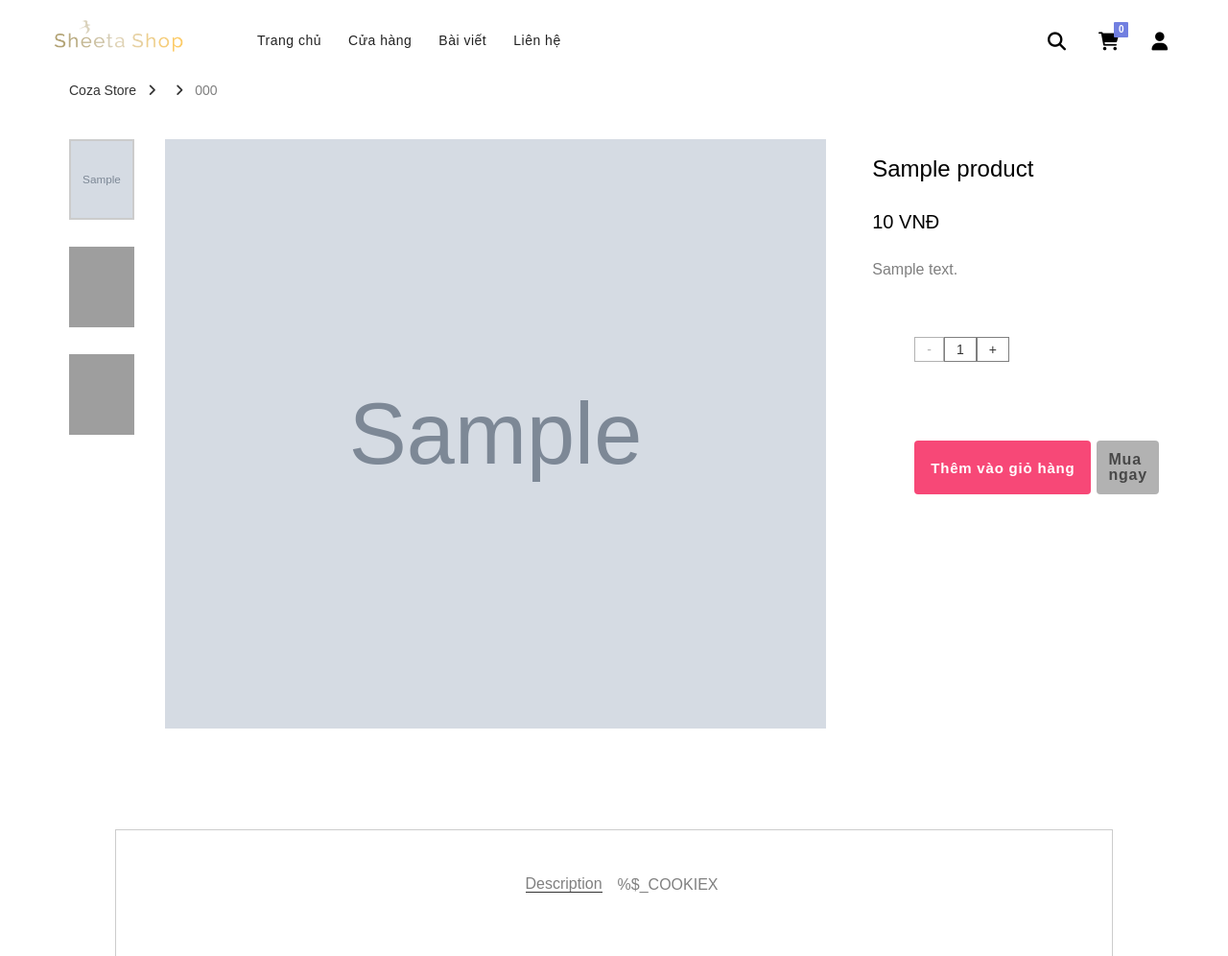
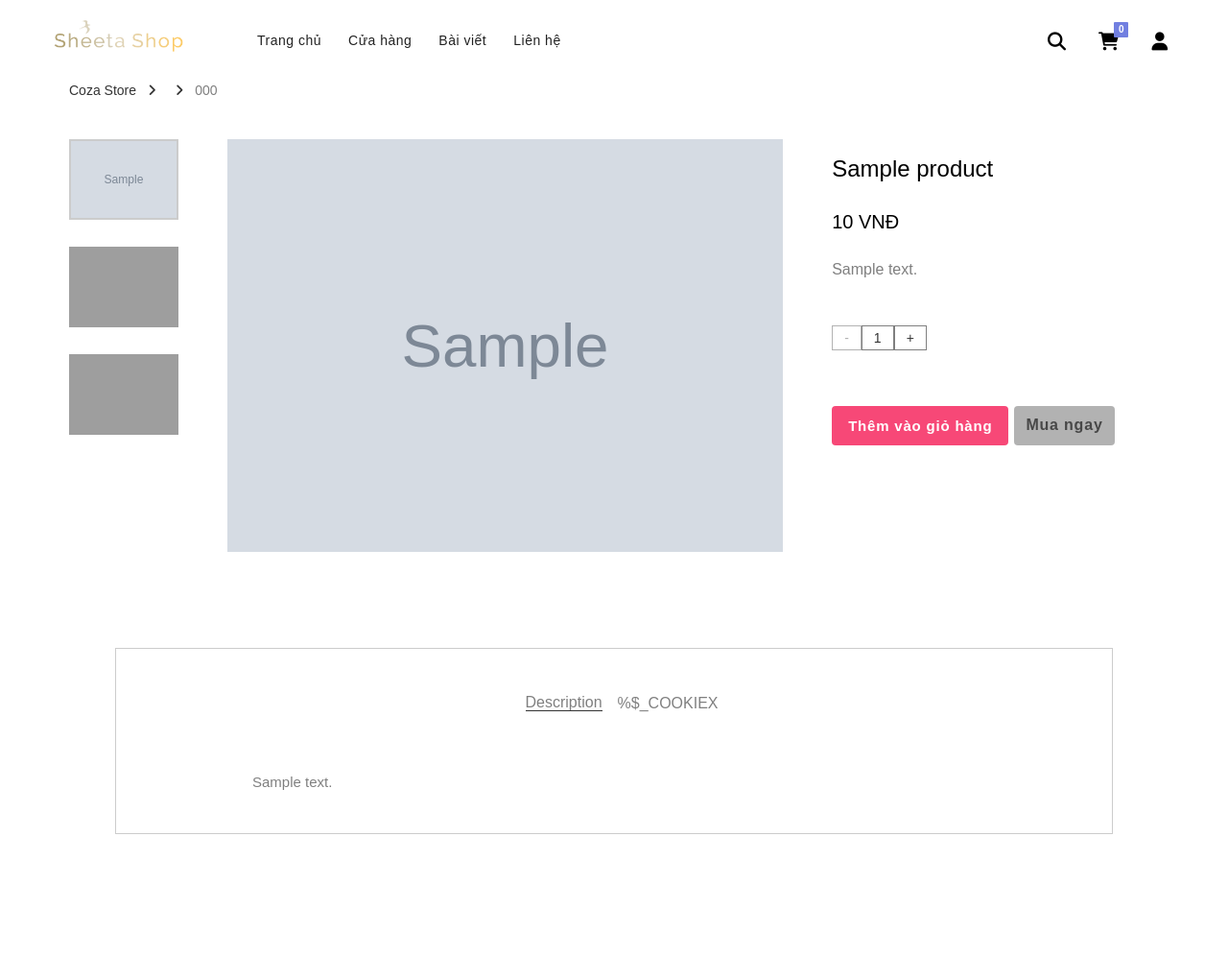
Before and after one commit to ngoclinh8123/coza-shop, a PHP site: page /san-pham?id=1 in a window 1280 px wide. Shown: the top 996 px of the page at 96% size. Run offline with PHP 8.4, Linux system fonts and the light colour scheme; tables that the repository leaves empty or names only in its code hold one stand-in row (values such as "Sample post"); grey boxes marked "Sample" are stand-in pictures; data that the repository does not hold is empty; grey boxes are pictures that could not be loaded.

Commit message:
fix image homepage and cart

```diff
--- a/modules/handle/connect-database.php
+++ b/modules/handle/connect-database.php
@@ -6,7 +6,7 @@
     $server="127.0.0.1";
     $username="root";
     $password="";
-    $dbname="coza-shop";
+    $dbname="coza_shop";
     // ini_set('display_errors',1);
 
     $connect=mysqli_connect($server,$username,$password,$dbname);
--- a/modules/users/css/base.css
+++ b/modules/users/css/base.css
@@ -130,7 +130,7 @@ html {
     top: 100%;
   }
   to {
-    top: 65%;
+    top: 50%;
   }
 }
 
--- a/modules/users/css/style.css
+++ b/modules/users/css/style.css
@@ -530,7 +530,7 @@
   width: 100%;
   transform-origin: center;
   transition: all linear 0.5s;
-  height: 400px;
+  height: 225px;
   object-fit: cover;
 }
 
@@ -564,8 +564,9 @@
   font-size: 1.4rem;
   font-weight: 600;
   position: absolute;
-  top: 65%;
-  left: 30%;
+  top: 50%;
+  left: 50%;
+  transform: translate(-50%, -50%);
   text-align: center;
   background-color: white;
   border-radius: 16px;
@@ -658,8 +659,8 @@
 }
 .h-blog-block {
   flex-direction: column;
-  margin-top: 130px;
-}
+}
+
 .h-blog__title {
   margin: 130px 0 62px;
   font-size: 5.2rem;
@@ -1591,9 +1592,10 @@
 .prd-col--1 {
   display: flex;
   flex-direction: column;
+  width: 10%;
 }
 .prd-col--1 img {
-  width: 68px;
+  width: 100%;
   height: 84px;
   margin-bottom: 28px;
   cursor: pointer;
@@ -1604,31 +1606,37 @@
 }
 
 .prd-col--2 {
-  margin-left: 32px;
+  width: 60%;
 }
 
 .prd-col--2-border {
-  display: inline-block;
+  display: flex;
+  align-items: center;
+  justify-content: center;
+  width: 100%;
+
 }
 
 .prd-col--2 img {
   width: 100%;
-  height: 614px;
+  height: 430px;
   display: none;
   object-fit: cover;
 }
 
 .prd-col--2 img.active {
   display: block;
+  width: 85%;
 }
 
 .prd-col--3 {
   display: flex;
   flex-direction: column;
+  width: 30%;
 }
 
 .prd-col--3-row {
-  margin: 16px 0 16px 48px;
+  margin: 16px 0 16px 0;
 }
 
 .prd-name {
@@ -1648,7 +1656,6 @@
 
 .prd-col--3 form {
   margin-top: 16px;
-  margin-left: 80px;
 }
 
 .prd-form-row {
@@ -1656,7 +1663,6 @@
   display: flex;
   align-items: center;
   justify-content: flex-start;
-  padding: 12px 0 12px 12px;
 }
 
 .prd-form-row.error {
```
Also changed, not shown: modules/admin/list-product.php (+1 -39 lines).
